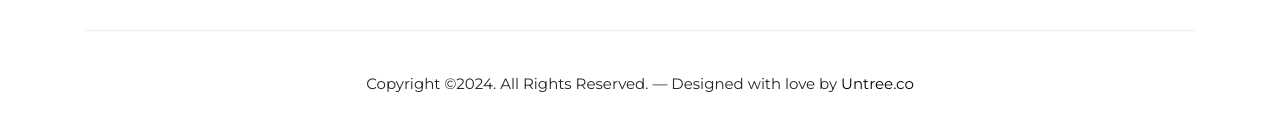
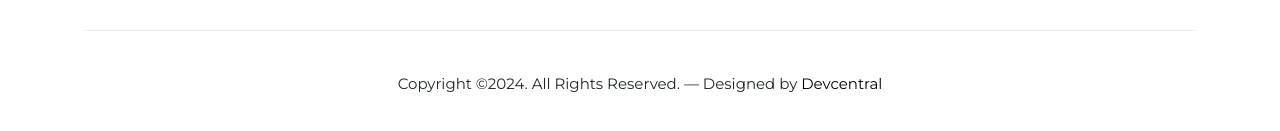
Before and after one commit to dilen2005/adadad2123ewrewfdssfddsfdsf, a plain HTML site: page contact.html in a window 1280 px wide. Shown: the part 1769-1900 px from the top of the page. Drawn offline with Linux system fonts and the light colour scheme; files whose address does not match are found by name.

Commit message:
Update contact.html
asdasdasdasd

```diff
--- a/contact.html
+++ b/contact.html
@@ -277,7 +277,7 @@
 
         <div class="row justify-content-center text-center copyright">
           <div class="col-md-8">
-            <p>Copyright &copy;<script>document.write(new Date().getFullYear());</script>. All Rights Reserved. &mdash; Designed with love by <a href="https://untree.co">Untree.co</a> <!-- License information: https://untree.co/license/ -->
+            <p>Copyright &copy;<script>document.write(new Date().getFullYear());</script>. All Rights Reserved. &mdash; Designed by <a href="https://devcentraltech.com">Devcentral</a> <!-- License information: https://untree.co/license/ -->
             </p>
           </div>
         </div>
```
